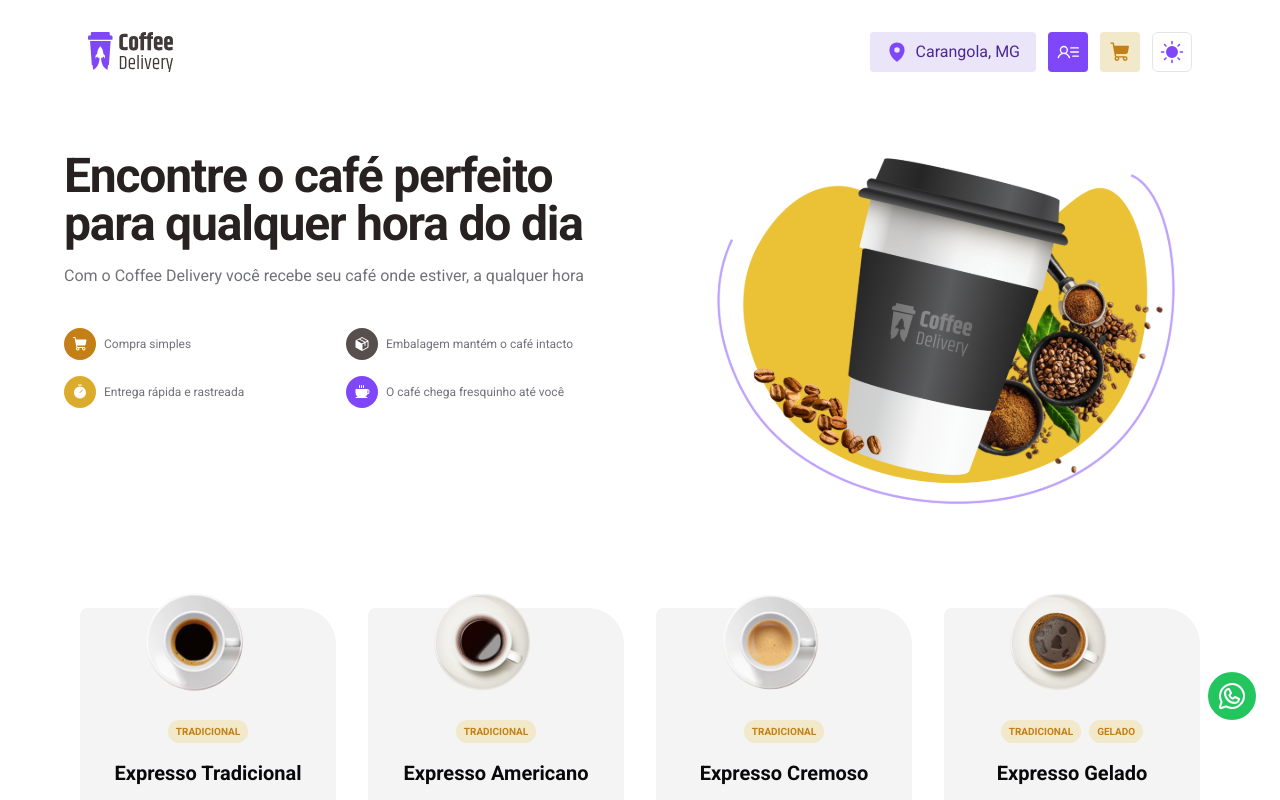
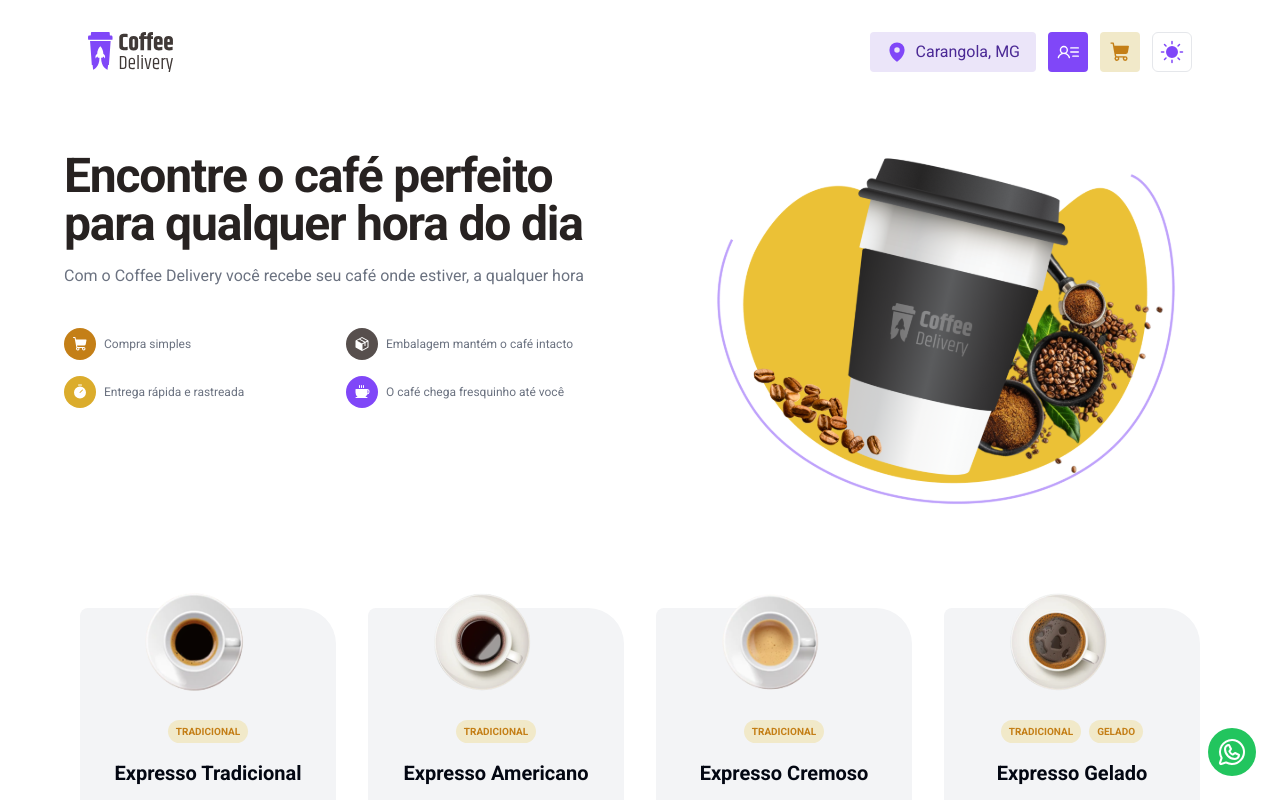
Before and after one commit to andrelinos/coffee-delivery, a React (Vite) app: page / in a window 1280 px wide. Shown: the top 800 px of the page. Built offline with nearby package versions, Linux system fonts and the light colour scheme; no server answers.

Commit message:
update readme

```diff
--- a/src/app.tsx
+++ b/src/app.tsx
@@ -1,5 +1,4 @@
 import { QueryClientProvider } from '@tanstack/react-query'
-import { ReactQueryDevtools } from '@tanstack/react-query-devtools'
 import { Helmet, HelmetProvider } from 'react-helmet-async'
 import { RouterProvider } from 'react-router-dom'
 import { Toaster } from 'sonner'
@@ -17,7 +16,7 @@ export function App() {
         <Toaster richColors />
         <QueryClientProvider client={queryClient}>
           <RouterProvider router={router} />
-          <ReactQueryDevtools />
+          {/* <ReactQueryDevtools /> */}
         </QueryClientProvider>
       </ThemeProvider>
     </HelmetProvider>
--- a/src/components/footer/index.tsx
+++ b/src/components/footer/index.tsx
@@ -46,7 +46,7 @@ export function Footer() {
       <Link
         to="https://whatsapp.com"
         target="_blank"
-        className="fixed group bottom-20 p-0 flex gap-2 items-center right-6 bg-green-500 rounded-full w-12 justify-center h-12 transition-all duration-300 ease-in-out hover:w-52"
+        className="fixed group bottom-6 z-[99999] p-0 flex gap-2 items-center right-6 bg-green-500 rounded-full w-12 justify-center h-12 transition-all duration-300 ease-in-out hover:w-52"
       >
         <PiWhatsappLogo
           size={32}
--- a/src/pages/app/orders/components/order-details.tsx
+++ b/src/pages/app/orders/components/order-details.tsx
@@ -155,7 +155,9 @@ export function OrderDetails({
         </div>
         <DialogFooter className="flex gap-4 mb-24 print:hidden">
           <DialogClose asChild>
-            <Button type="button">Cancelar</Button>
+            <Button variant="default" type="button">
+              Cancelar
+            </Button>
           </DialogClose>
           <Button
             variant="outline"
--- a/src/styles/globals.css
+++ b/src/styles/globals.css
@@ -5,64 +5,47 @@
 @layer base {
   :root {
     --background: 0 0% 100%;
-    --foreground: 240 10% 3.9%;
-
+    --foreground: 224 71.4% 4.1%;
     --card: 0 0% 100%;
-    --card-foreground: 240 10% 3.9%;
-
+    --card-foreground: 224 71.4% 4.1%;
     --popover: 0 0% 100%;
-    --popover-foreground: 240 10% 3.9%;
-
-    --primary: 240 5.9% 10%;
-    --primary-foreground: 0 0% 98%;
-
-    --secondary: 240 4.8% 95.9%;
-    --secondary-foreground: 240 5.9% 10%;
-
-    --muted: 240 4.8% 95.9%;
-    --muted-foreground: 240 3.8% 46.1%;
-
-    --accent: 240 4.8% 95.9%;
-    --accent-foreground: 240 5.9% 10%;
-
+    --popover-foreground: 224 71.4% 4.1%;
+    --primary: 262.1 83.3% 57.8%;
+    --primary-foreground: 210 20% 98%;
+    --secondary: 220 14.3% 95.9%;
+    --secondary-foreground: 220.9 39.3% 11%;
+    --muted: 220 14.3% 95.9%;
+    --muted-foreground: 220 8.9% 46.1%;
+    --accent: 220 14.3% 95.9%;
+    --accent-foreground: 220.9 39.3% 11%;
     --destructive: 0 84.2% 60.2%;
-    --destructive-foreground: 0 0% 98%;
-
-    --border: 240 5.9% 90%;
-    --input: 240 5.9% 90%;
-    --ring: 240 10% 3.9%;
-
+    --destructive-foreground: 210 20% 98%;
+    --border: 220 13% 91%;
+    --input: 220 13% 91%;
+    --ring: 262.1 83.3% 57.8%;
     --radius: 0.5rem;
   }
 
   .dark {
-    --background: 240 10% 3.9%;
-    --foreground: 0 0% 98%;
-
-    --card: 240 10% 3.9%;
-    --card-foreground: 0 0% 98%;
-
-    --popover: 240 10% 3.9%;
-    --popover-foreground: 0 0% 98%;
-
-    --primary: 0 0% 98%;
-    --primary-foreground: 240 5.9% 10%;
-
-    --secondary: 240 3.7% 15.9%;
-    --secondary-foreground: 0 0% 98%;
-
-    --muted: 240 3.7% 15.9%;
-    --muted-foreground: 240 5% 64.9%;
-
-    --accent: 240 3.7% 15.9%;
-    --accent-foreground: 0 0% 98%;
-
+    --background: 224 71.4% 4.1%;
+    --foreground: 210 20% 98%;
+    --card: 224 71.4% 4.1%;
+    --card-foreground: 210 20% 98%;
+    --popover: 224 71.4% 4.1%;
+    --popover-foreground: 210 20% 98%;
+    --primary: 263.4 70% 50.4%;
+    --primary-foreground: 210 20% 98%;
+    --secondary: 215 27.9% 16.9%;
+    --secondary-foreground: 210 20% 98%;
+    --muted: 215 27.9% 16.9%;
+    --muted-foreground: 217.9 10.6% 64.9%;
+    --accent: 215 27.9% 16.9%;
+    --accent-foreground: 210 20% 98%;
     --destructive: 0 62.8% 30.6%;
-    --destructive-foreground: 0 0% 98%;
-
-    --border: 240 3.7% 15.9%;
-    --input: 240 3.7% 15.9%;
-    --ring: 240 4.9% 83.9%;
+    --destructive-foreground: 210 20% 98%;
+    --border: 215 27.9% 16.9%;
+    --input: 215 27.9% 16.9%;
+    --ring: 263.4 70% 50.4%;
   }
 }
 
```
Also changed, not shown: 1 other file (tests, documents, lock files or other folders).
